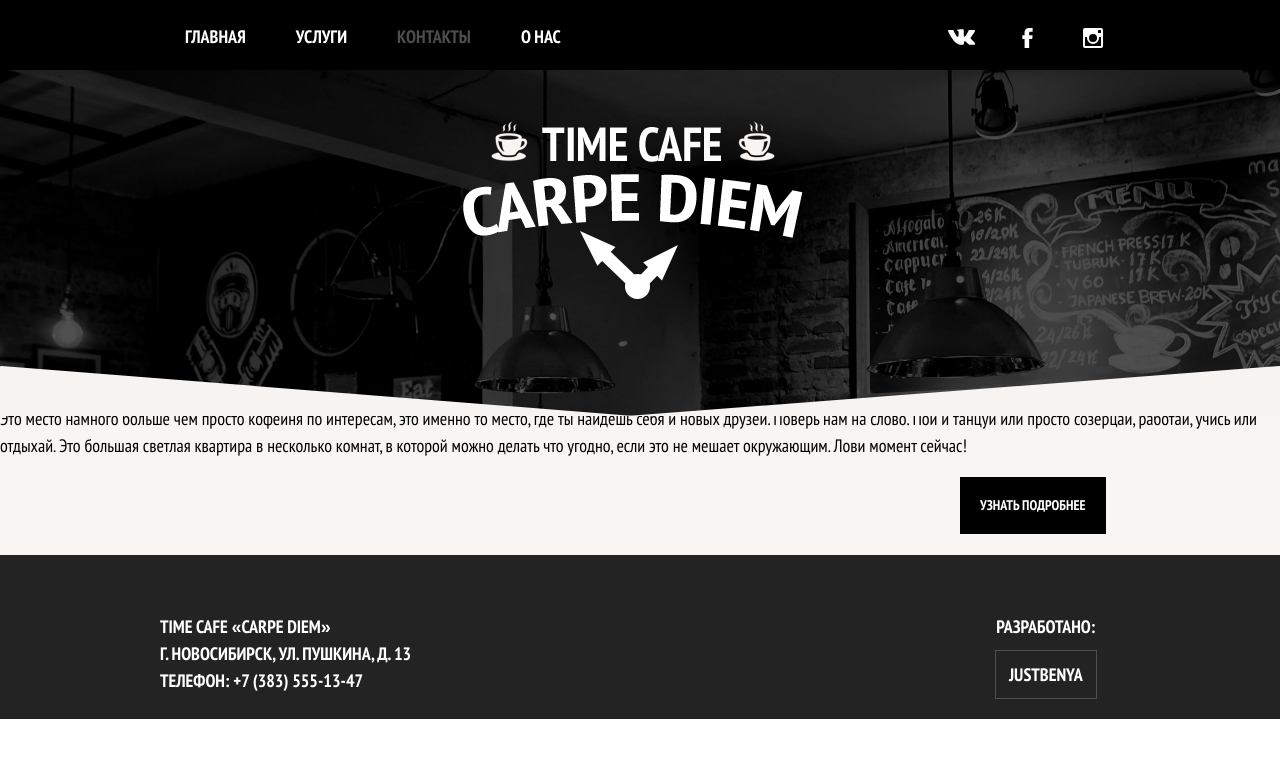
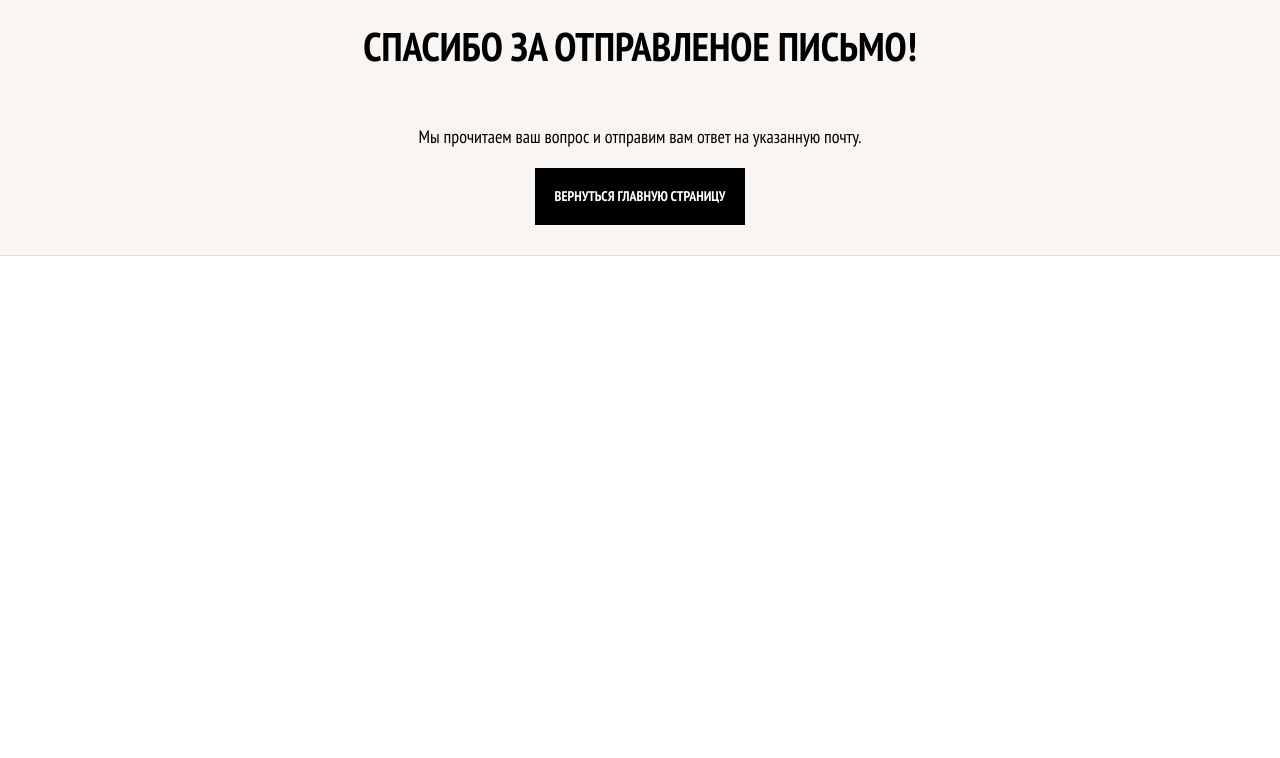
Before and after one commit to justbenya/carpediem-timecafe, a website: page thanks.html in a window 1280 px wide. Drawn offline with Linux system fonts and the light colour scheme.

Commit message:
Добавил редирект после отправки формы. Добавил дополнительные стили.

```diff
--- a/less/blocks/wellcome.less
+++ b/less/blocks/wellcome.less
@@ -4,6 +4,16 @@
   padding-bottom: 30px;
 
   background-color: @color-bg-lightgrey;
+}
+
+.wellcome__text--center {
+  text-align: center;
+}
+
+.wellcome__wrapper--center {
+  display: flex;
+  flex-direction: column;
+  align-items: center;
 }
 
 .wellcome__wrapper {
--- a/thanks.html
+++ b/thanks.html
@@ -10,80 +10,13 @@
     <link rel="stylesheet" type="text/css" href="css/style.css">
   </head>
   <body>
-    <!-- Header -->
-    <header class="page-header  page-header--other-page">
-      <h1 class="visual-hide">Спасибо за отправленое сообщение</h1>
-
-      <!-- Logo -->
-      <div class="page-header__logo  page-header--other-page  page-header--triangle">
-        <picture>
-          <source media="(min-width:1200px)"
-                  srcset="img/logo.png">
-          <source media="(min-width:768px)"
-                  srcset="img/logo.png">
-          <source media="(max-width:767px)"
-                  srcset="img/logo-mobile.png">
-          <img src="img/logo-mobile.png" width="315" height="110" alt="Анти кафе CARPE DIEM">
-        </picture>
+    <section class="wellcome">
+      <div class="wellcome__wrapper  wellcome__wrapper--center">
+        <h2 class="wellcome__title">Спасибо за отправленое письмо!</h2>
+        <p class="wellcome__text  wellcome__text--center">Мы прочитаем ваш вопрос и отправим вам ответ на указанную почту.</p>
+        <a class="btn-secondary" href="index.html" target="_self">Вернуться главную страницу</a>
       </div>
-
-      <!-- Navigation -->
-      <nav class="main-navigation  main-navigation--closed main-navigation--nojs  main-navigation--other-page">
-        <button class="main-navigation__toggle" type="button">Открыть меню</button>
-        <div class="main-navigation__wrapper">
-          <ul class="main-navigation__items">
-            <li class="main-navigation__item"><a href="index.html">Главная</a></li>
-            <li class="main-navigation__item"><a href="service.html">Услуги</a></li>
-            <li class="main-navigation__item  main-navigation__item--active"><a>Контакты</a></li>
-            <li class="main-navigation__item"><a href="about.html">О нас</a></li>
-          </ul>
-
-          <ul class="main-navigation__links">
-            <li><a class="main-navigation__link  main-navigation__link--vk" href="https://vk.com/" target="_blank">В</a></li>
-            <li><a class="main-navigation__link  main-navigation__link--fb" href="https://ru-ru.facebook.com/" target="_blank">Фейсбук</a></li>
-            <li><a class="main-navigation__link  main-navigation__link--inst" href="https://www.instagram.com/?hl=ru" target="_blank">Инстаграм</a></li>
-          </ul>
-        </div>
-      </nav>
-    </header>
-
-    <section class="wellcome">
-      <div class="wellcome__wrapper">
-        <h2 class="wellcome__title">Спасибо за отправленое письмо!</h2>
-      </div>
-      <div class="wellcome__text">
-        <p>Это место намного больше чем просто кофейня по интересам,
-          это именно то место, где ты найдешь себя и новых друзей.
-          Поверь нам на слово. Пой и танцуй или просто созерцай,
-          работай, учись или отдыхай. Это большая светлая квартира
-          в несколько комнат, в которой можно делать что угодно,
-          если это не мешает окружающим. Лови момент сейчас!</p>
-      </div>
-      <a class="wellcome__view-more btn-secondary" href="index.html" target="_self">Узнать подробнее</a>
     </section>
 
-    <!-- Footer -->
-    <footer class="page-footer">
-      <div class="page-footer__wrapper">
-        <div class="page-footer__column page-footer__contacts">
-          <p>
-            <b>TIME CAFE «CARPE DIEM»</b><br>
-            Г. НОВОСИБИРСК, УЛ. ПУШКИНА, Д. 13
-          </p>
-          <a class="page-footer__telefon btn-light-style" href="#"><span>ТЕЛЕФОН:</span> +7 (383) 555-13-47</a>
-        </div>
-        <div class="page-footer__column page-footer__copyright">
-          <b>Разработано:</b>
-          <a class="page-footer__copyright-link btn-light-style" href="#" target="_blank">Justbenya</a>
-        </div>
-      </div>
-    </footer>
-
-    <!-- Script for navigation -->
-    <script src="js/navigation.js"></script>
-    <!-- Script for information-slider -->
-    <script src="js/informationSliderForMobile.js"></script>
-    <!-- Script for main-wellcome slider -->
-    <script src="js/mainSlider.js"></script>
   </body>
 </html>
```
Also changed, not shown: index.html (+1 -1 lines), css/style.css.
